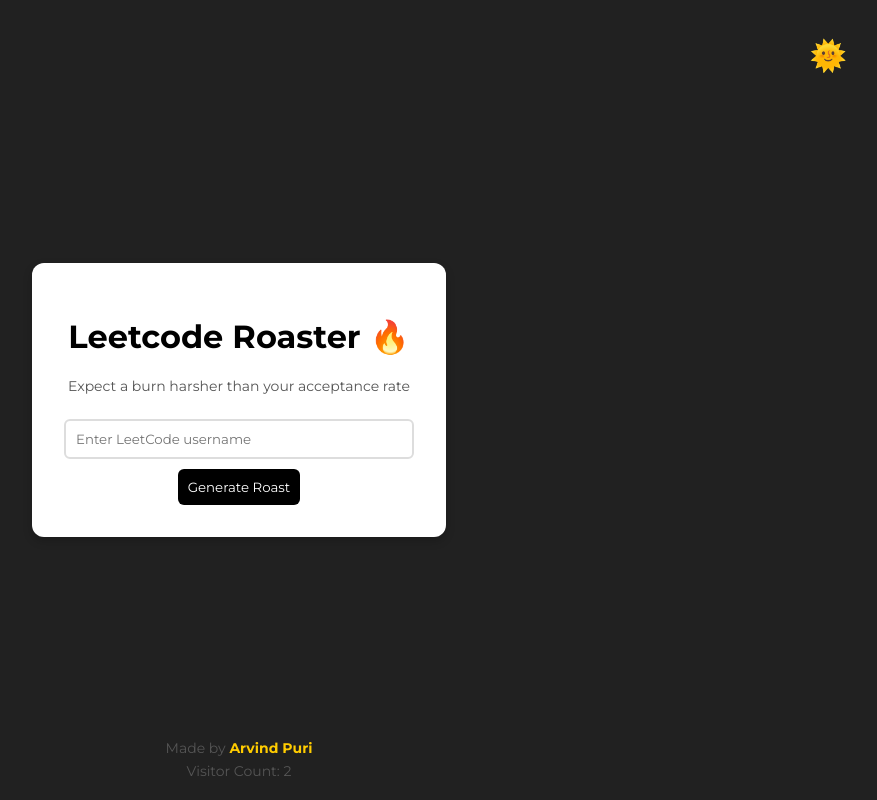
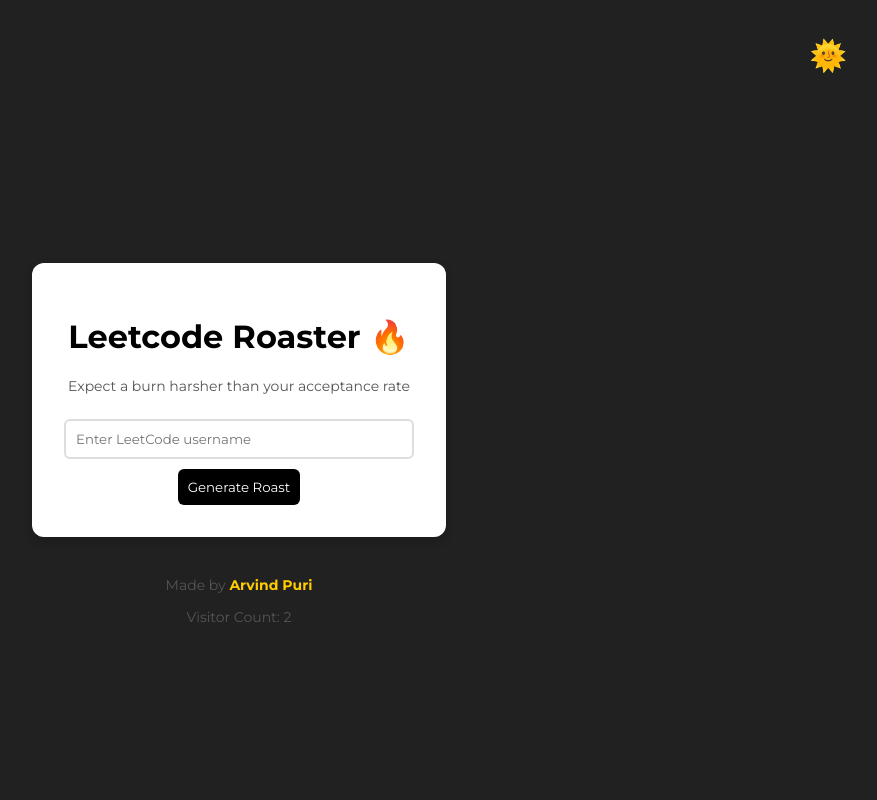
Before and after one commit to Arvindsaura/Leetcode-roaster, a React (Vite) app: page / in a window 1280 px wide. Shown: the whole page, without its empty margins (401-1278 px from the left). Built offline with nearby package versions, Linux system fonts and the light colour scheme.

Commit message:
Update App.css

```diff
--- a/src/App.css
+++ b/src/App.css
@@ -109,15 +109,15 @@
 
 footer {
   position: absolute;
-  bottom: 5px;  /* Slightly higher to avoid overlap */
+    /* Slightly higher to avoid overlap */
   left: 50%;
   transform: translateX(-50%);
   text-align: center;
   font-size: 14px;
   color: white;
   width: 100%;
-  padding: 10px;
-  margin-top: 15px;
+
+  margin-top: 5px;
 }
 
 footer a {
@@ -126,9 +126,7 @@
   font-weight: bold;
 }
 
-footer p {
-  margin: 5px 0;
-}
+
 
 
 /* Light Mode Styles */
```
